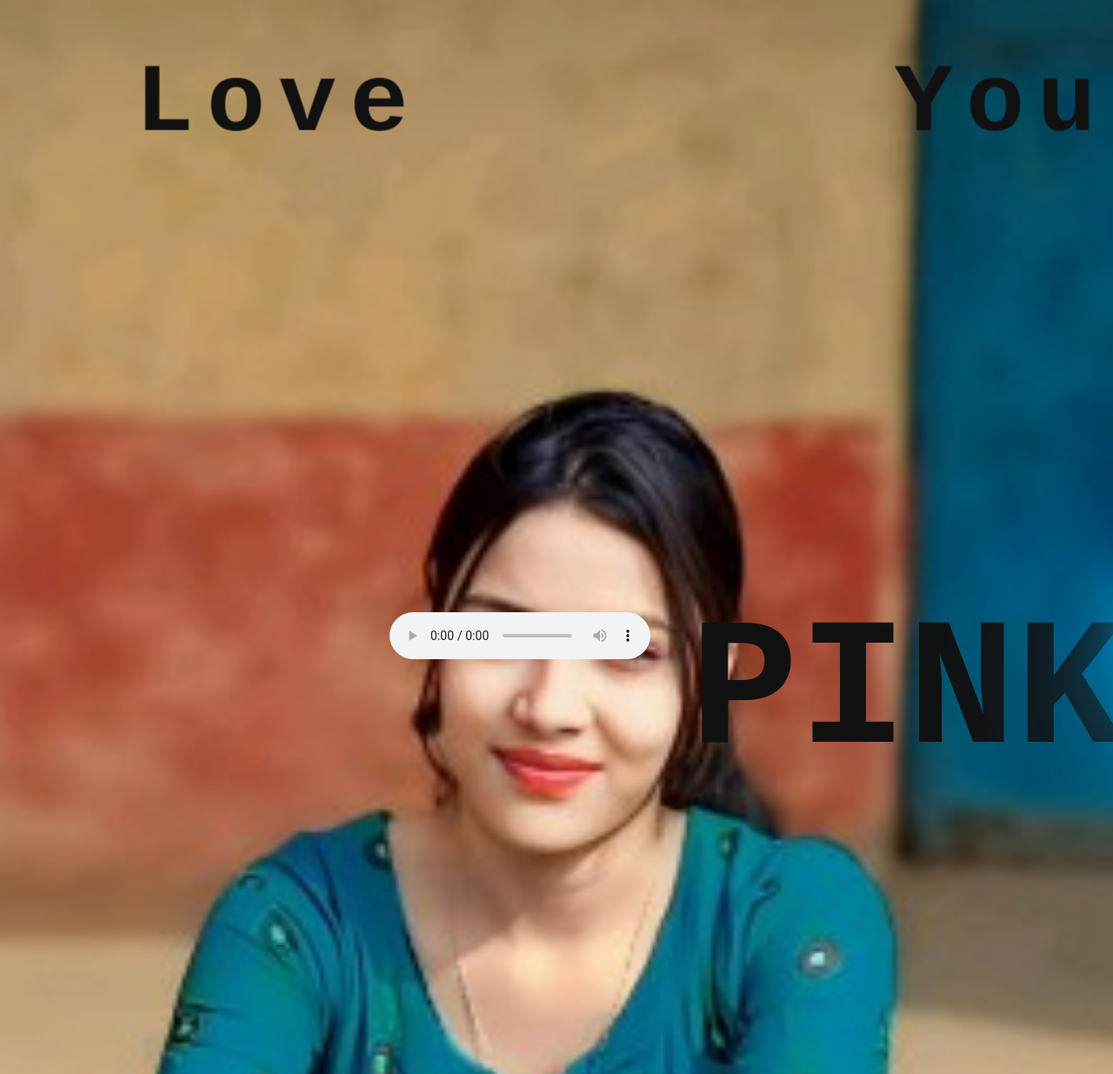
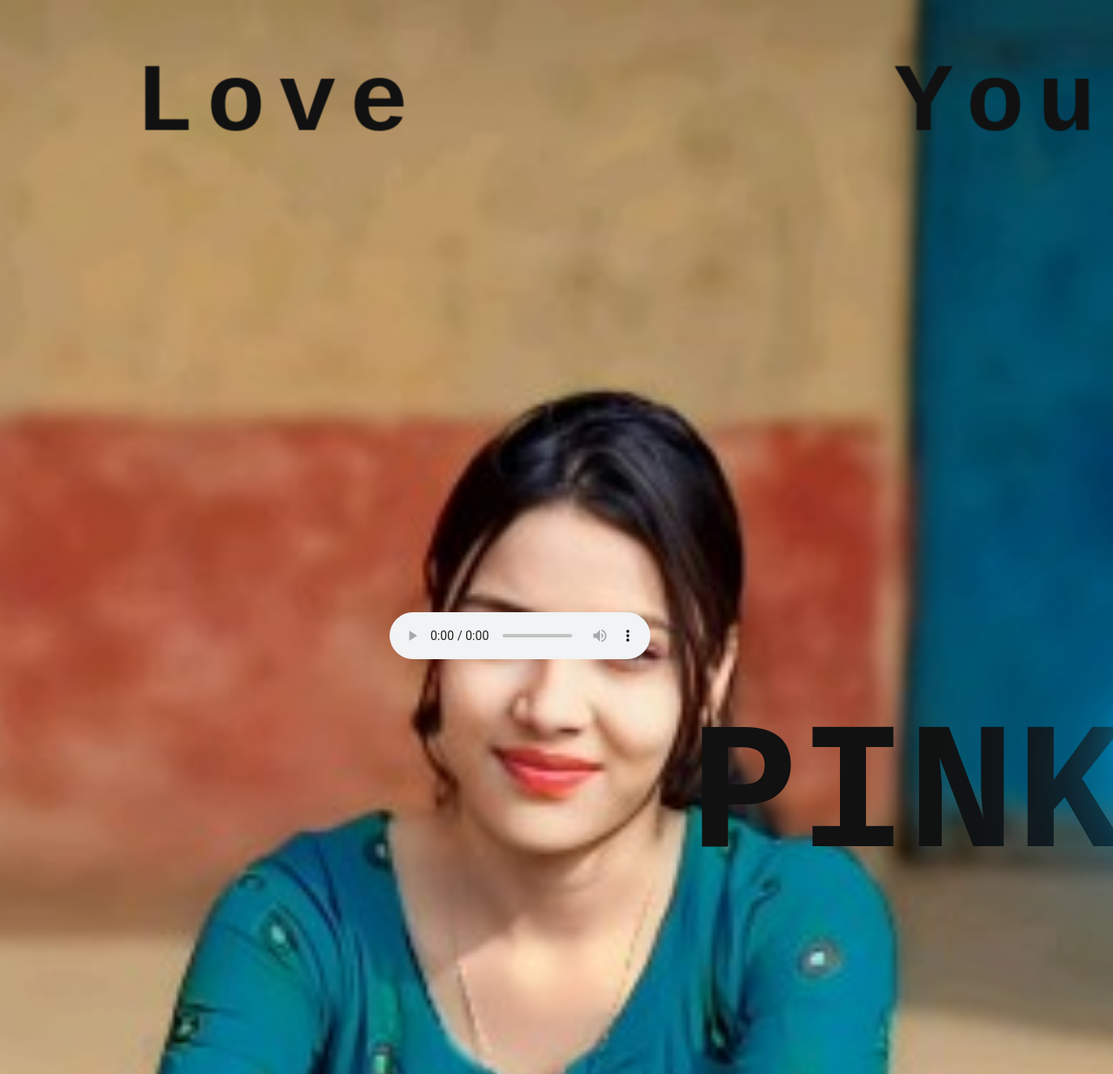
Before and after one commit to AdProCoder/lov, a plain HTML site: page index.html in a window 1280 px wide. Shown: the top 1235 px of the page at 87% size. Drawn offline with Linux system fonts and the light colour scheme.

Commit message:
Update style_birthday.css

```diff
--- a/style_birthday.css
+++ b/style_birthday.css
@@ -137,7 +137,7 @@ body
 h1
 {
 	position: absolute;
-	top: 85%;
+	top: 100%;
 	left: 62%;
 	margin: 0;
 	padding: 0;
```
